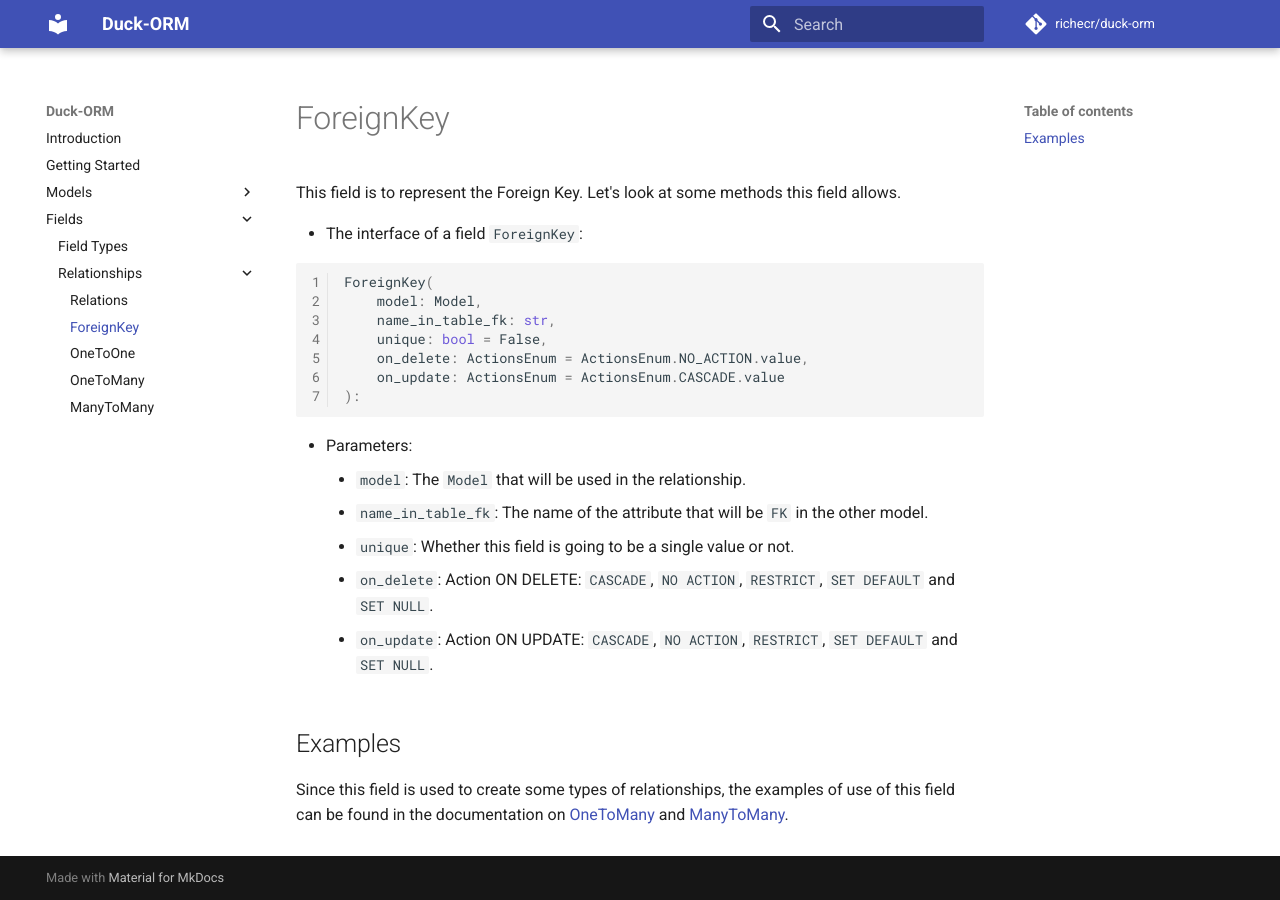
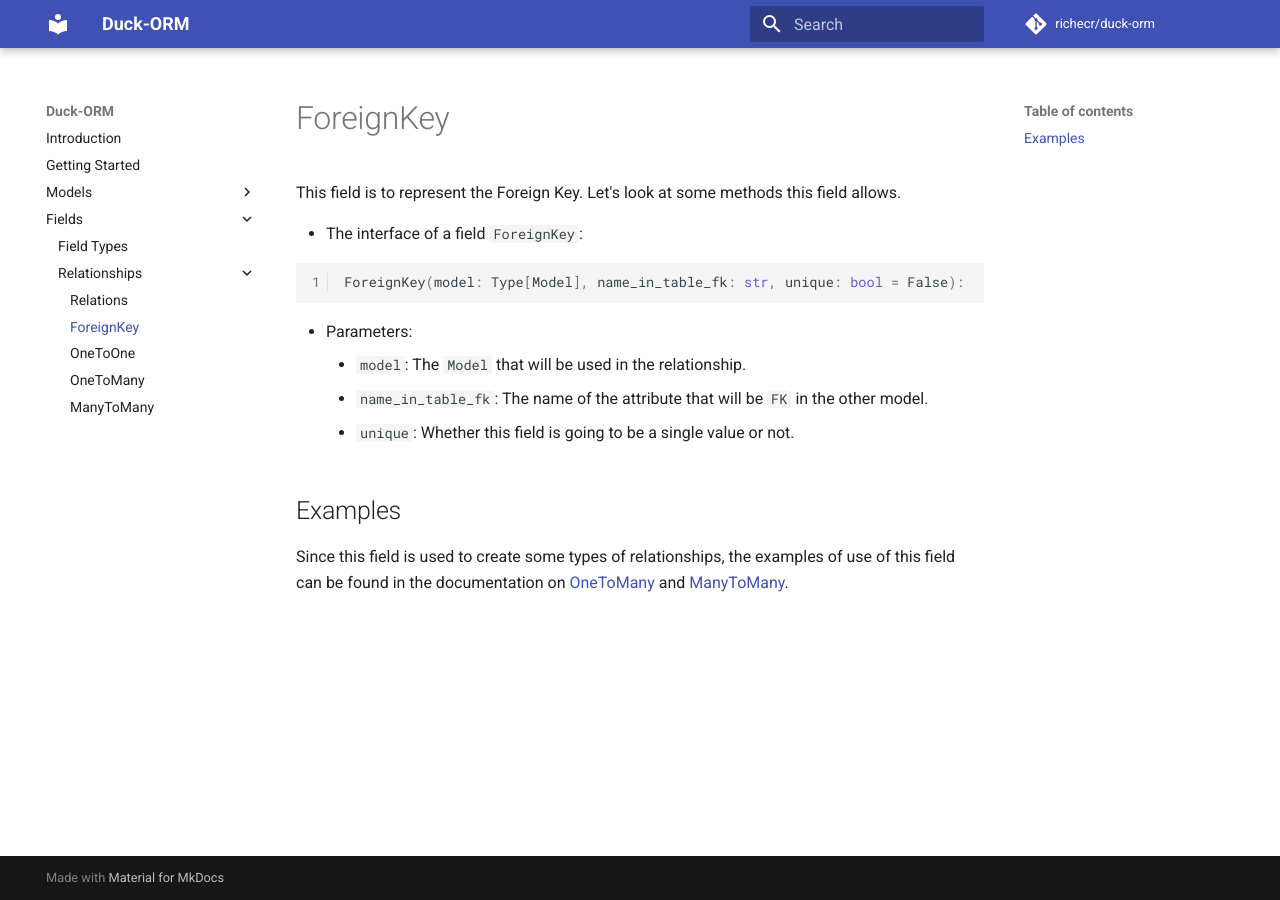
Before and after one commit to richecr/duck-orm, an MkDocs documentation site: the page built from docs/fields/foreignkey.md, in a window 1280 px wide. Built offline with MkDocs 1.6.1 and Material for MkDocs 9.7.7, drawn with Linux system fonts in a browser that asks for light colours; comment, search, counter and statistics services are not loaded.

Commit message:
Refactor in issues #17 #19

````diff
--- a/docs/fields/foreignkey.md
+++ b/docs/fields/foreignkey.md
@@ -6,13 +6,7 @@
 - The interface of a field `ForeignKey`:
 
 ``` python
-ForeignKey(
-    model: Model,
-    name_in_table_fk: str,
-    unique: bool = False,
-    on_delete: ActionsEnum = ActionsEnum.NO_ACTION.value,
-    on_update: ActionsEnum = ActionsEnum.CASCADE.value
-):
+ForeignKey(model: Type[Model], name_in_table_fk: str, unique: bool = False):
 ```
 
 - Parameters:
@@ -20,10 +14,6 @@
     - `name_in_table_fk`: The name of the attribute that will be `FK` in
     the other model.
     - `unique`: Whether this field is going to be a single value or not.
-    - `on_delete`: Action ON DELETE: `CASCADE`, `NO ACTION`, `RESTRICT`,
-    `SET DEFAULT` and `SET NULL`.
-    - `on_update`: Action ON UPDATE: `CASCADE`, `NO ACTION`, `RESTRICT`,
-    `SET DEFAULT` and `SET NULL`.
 
 ## Examples
 
````
Also changed, not shown: docs/fields/one_to_one.md (+1 -10 lines), 5 other files.
